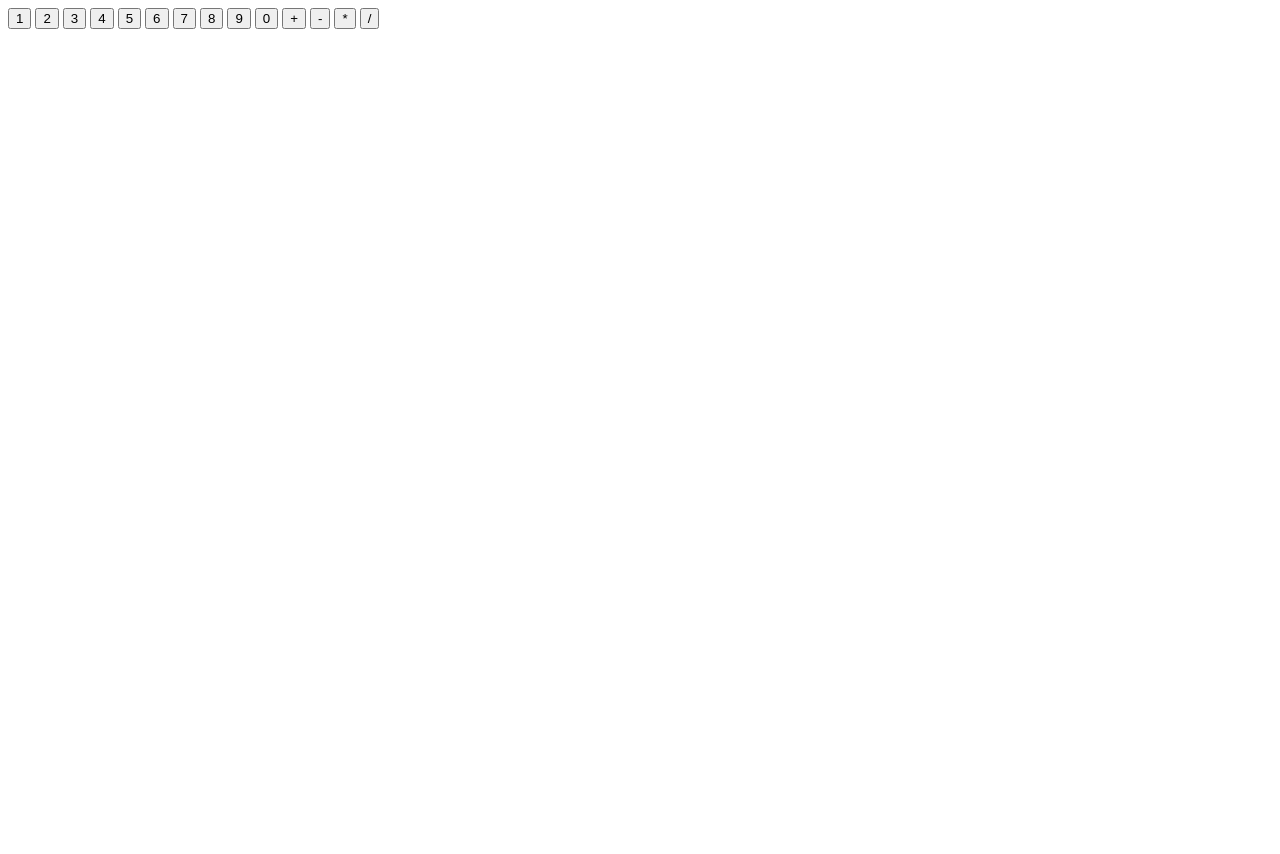
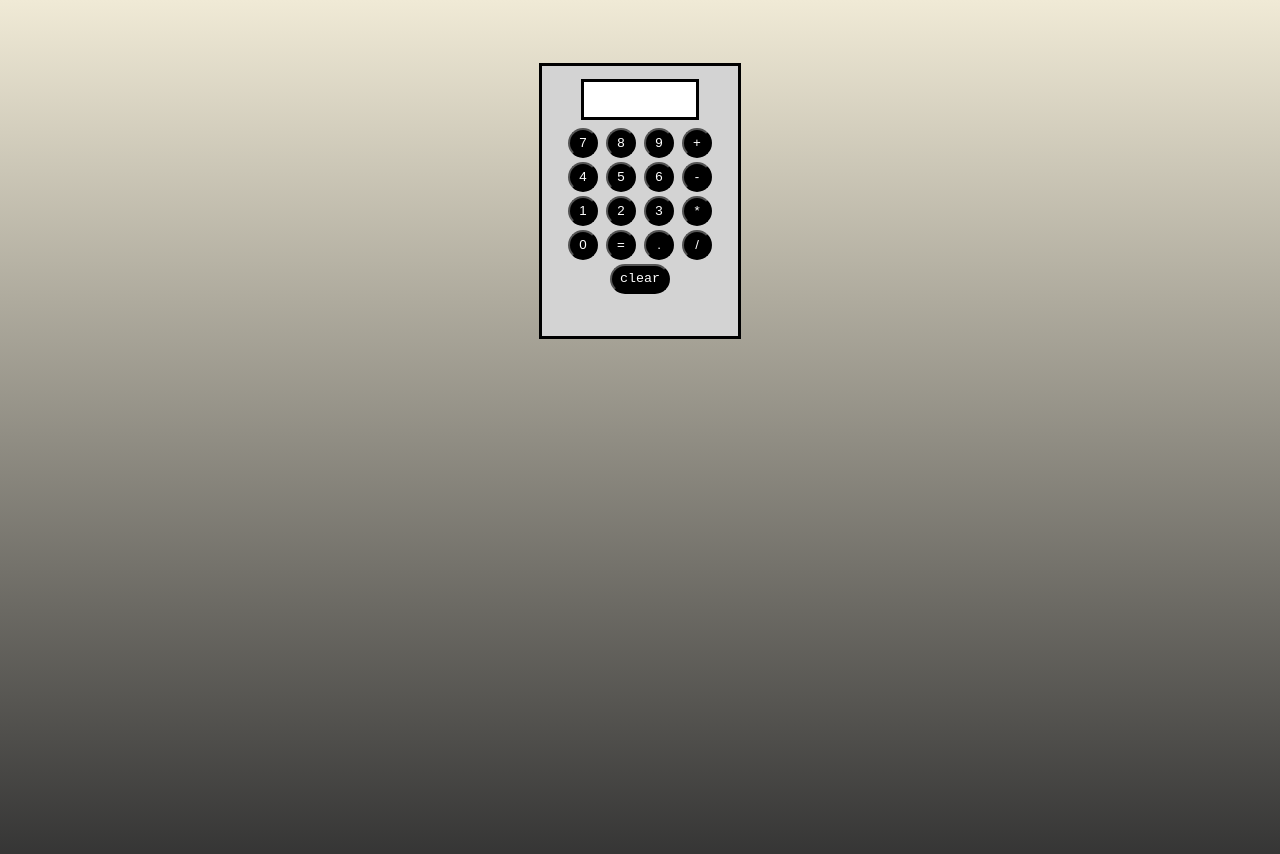
Before and after one commit to jwwals1/calculator, a plain HTML site: page index.html in a window 1280 px wide. Before the commit the page ends 800 px from the top, so only its background shows below. Drawn offline with Linux system fonts and the light colour scheme.

Commit message:
added divs for styling

```diff
--- a/index.html
+++ b/index.html
@@ -5,21 +5,42 @@
     <meta name="viewport" content="width=device-width, initial-scale=1.0">
     <title>Calculator</title>
     <script src="script.js" defer></script>
+    <link href="styles.css" rel="stylesheet">
 </head>
 <body>
-    <button class="number" onclick="userInput(1)">1</button>
-    <button class="number" onclick="userInput(2)">2</button>
-    <button class="number" onclick="userInput(3)">3</button>
-    <button class="number" onclick="userInput(4)">4</button>
-    <button class="number" onclick="userInput(5)">5</button>
-    <button class="number" onclick="userInput(6)">6</button>
-    <button class="number" onclick="userInput(7)">7</button>
-    <button class="number" onclick="userInput(8)">8</button>
-    <button class="number"onclick="userInput(9)">9</button>
-    <button class="number" onclick="userInput(0)">0</button>
-    <button class="operator">+</button>
-    <button class="operator">-</button>
-    <button class="operator">*</button>
-    <button class="operator">/</button>
+    <div class="calculator">
+        <div id="screen">
+            <div class="previous"></div>
+            <div class="current"></div>
+        </div>
+        <div>
+            <div class="topRow">
+                <button class="number">7</button>
+                <button class="number">8</button>
+                <button class="number">9</button>
+                <button class="operator">+</button>
+            </div>
+            <div class="middleRow">
+                <button class="number">4</button>
+                <button class="number">5</button>
+                <button class="number">6</button>
+                <button class="operator">-</button>
+
+            </div>
+            <div class="bottomRow">
+                <button class="number">1</button>
+                <button class="number">2</button>
+                <button class="number">3</button>
+                <button class="operator">*</button>
+            </div>
+            <div>
+                <button class="number">0</button>
+                <button class="equals">=</button>
+                <button class="decimal">.</button>
+                <button class="operator">/</button>
+            </div>
+            <button id="clear" class="clear">clear</button>
+        </div>
+    </div>
 </body>
 </html>
```
